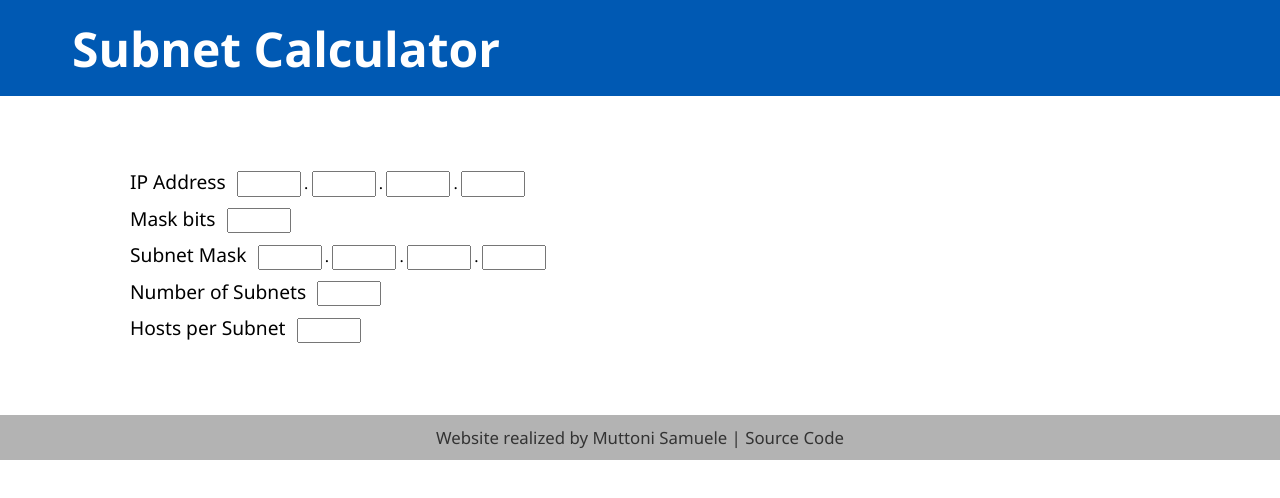
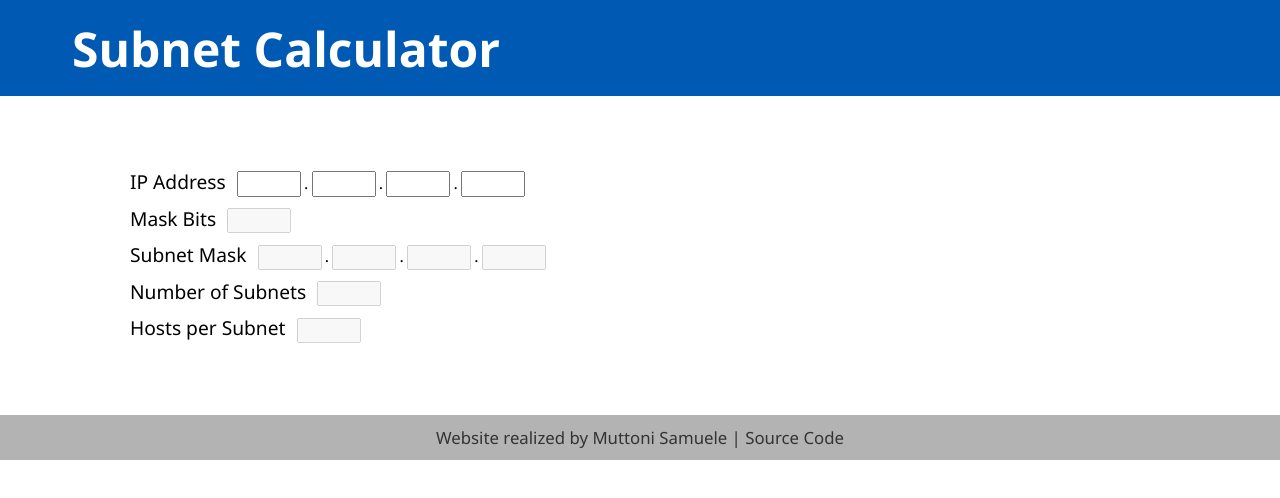
Before and after one commit to MuttoniSamuele/subnet-calculator, a React (Create React App) app: page / in a window 1280 px wide. Shown: the top 498 px of the page. Built offline with nearby package versions, Linux system fonts and the light colour scheme.

Commit message:
Add input autocompletion

```diff
--- a/src/components/Calculator/Calculator.tsx
+++ b/src/components/Calculator/Calculator.tsx
@@ -1,17 +1,162 @@
-import React from "react";
+import React, { useState } from "react";
 import IpInput from "./IpInput";
 import PosNumInput from "./PosNumInput";
+import { decToBin, binToDec } from "../../logics/binary";
 
 const Calculator: React.FC = () => {
+  enum InputType { IP_ADDR, MASK_BITS, SUB_MASK, SUBNETS, HOSTS, NONE };
+
+  const [netId, setNetId] = useState<number | null>(null);
+  const [subnetId, setSubnetId] = useState<number | null>(null);
+  const [focusedInput, setFocusedInput] = useState<InputType>(InputType.NONE);
+
+  const calcSubnetMask = (netId: number, subnetId: number): number[] => {
+    const mask = [0, 0, 0, 0];
+    let maskBits = netId + subnetId;
+    for (let i = 0; i < 4; i++) {
+      if (maskBits >= 8) {
+        mask[i] = 255;
+        maskBits -= 8;
+      } else {
+        mask[i] = binToDec(Array(8).fill(0).fill(1, 0, maskBits));
+        maskBits = 0;
+      }
+    }
+    return mask;
+  }
+
+  const handleIpChange = (ip: number[] | null): void => {
+    if (!ip) {
+      setNetId(null);
+      return;
+    }
+    const octect = decToBin(ip[0], 8);
+    if (octect[0] === 0) {  // Class A
+      setNetId(8);
+    } else if (octect[1] === 0) {  // Class B
+      setNetId(16);
+    } else if (octect[2] === 0) {  // Class C
+      setNetId(24);
+    } else {
+      setNetId(null);
+      return;
+    }
+    setSubnetId(0);
+  }
+
+  const handleMaskBitsChange = (bits: number | null): void => {
+    if (!bits || netId === null) {
+      return;
+    }
+    const newSubnetId = bits - netId;
+    if (newSubnetId < 0 || bits > 30) {
+      setSubnetId(null);
+      return;
+    }
+    setSubnetId(newSubnetId);
+  }
+
+  const handleSubMaskChange = (mask: number[] | null): void => {
+    if (!mask) {
+      return;
+    }
+    let maskBits = 0;
+    for (const octect of mask) {
+      let lastBit = 1;
+      for (const bit of decToBin(octect, 8)) {
+        if (bit === 1) {
+          if (lastBit === 0) {
+            setSubnetId(null);
+            return;
+          }
+          maskBits++;
+        }
+        lastBit = bit;
+      }
+    }
+    handleMaskBitsChange(maskBits);
+  }
+
+  const handleSubnetsChange = (subnets: number | null): void => {
+    if (!subnets || netId === null) {
+      return;
+    }
+    const newSubnetId = Math.ceil(Math.log(subnets) / Math.log(2));
+    handleMaskBitsChange(netId + newSubnetId);
+  }
+
+  const handleHostsChange = (hosts: number | null): void => {
+    if (!hosts) {
+      return;
+    }
+    const newHostId = Math.ceil(Math.log(hosts + 3) / Math.log(2));
+    handleMaskBitsChange(32 - newHostId);
+  }
+
+  const hasMaskBits = netId !== null && subnetId !== null;
+
   return (
     <main>
       <div className="main-inner container">
         <section className="inputs-wrapper">
-          <IpInput label="IP Address" onChange={(octects) => console.log(octects)} />
-          <PosNumInput label="Mask bits" max={30} onChange={(num) => console.log(num)} />
-          <IpInput label="Subnet Mask" onChange={(octects) => console.log(octects)} />
-          <PosNumInput label="Number of Subnets" max={Math.pow(2, 32)} onChange={(num) => console.log(num)} />
-          <PosNumInput label="Hosts per Subnet" max={Math.pow(2, 32)} onChange={(num) => console.log(num)} />
+          <IpInput
+            label="IP Address"
+            onChange={(ip) => {
+              setFocusedInput(InputType.IP_ADDR);
+              handleIpChange(ip);
+            }}
+          />
+          <PosNumInput
+            label="Mask Bits"
+            value={focusedInput === InputType.MASK_BITS ? undefined
+              : hasMaskBits ? netId+subnetId
+              : null
+            }
+            max={30}
+            disabled={netId === null}
+            onChange={(bits) => {
+              setFocusedInput(InputType.MASK_BITS);
+              handleMaskBitsChange(bits);
+            }}
+          />
+          <IpInput
+            label="Subnet Mask"
+            value={focusedInput === InputType.SUB_MASK ? undefined
+              : hasMaskBits ? calcSubnetMask(netId, subnetId)
+              : null
+            }
+            disabled={netId === null}
+            onChange={(mask) => {
+              setFocusedInput(InputType.SUB_MASK);
+              handleSubMaskChange(mask);
+            }}
+          />
+          <PosNumInput
+            label="Number of Subnets"
+            value={focusedInput === InputType.SUBNETS ? undefined
+              : hasMaskBits ? Math.pow(2, subnetId)
+              : null
+            }
+            max={Math.pow(2, 32)}
+            disabled={netId === null}
+            onChange={(subnets) => {
+              setFocusedInput(InputType.SUBNETS);
+              handleSubnetsChange(subnets);
+            }}
+          />
+          <PosNumInput
+            label="Hosts per Subnet"
+            value={focusedInput === InputType.HOSTS ? undefined
+              : hasMaskBits ? Math.pow(2, 32-netId-subnetId)-3
+              : null
+            }
+            max={Math.pow(2, 32)}
+            disabled={netId === null}
+            onChange={(hosts) => {
+              setFocusedInput(InputType.HOSTS);
+              handleHostsChange(hosts);
+            }}
+          />
         </section>
       </div>
     </main>
--- a/src/components/Calculator/IpInput.tsx
+++ b/src/components/Calculator/IpInput.tsx
@@ -1,12 +1,22 @@
-import React, { useState } from "react";
+import React, { useState, useEffect } from "react";
 
 interface Props {
   label: string;
+  value?: number[] | null;
+  disabled?: boolean
   onChange: (octects: number[] | null) => void;
 }
 
 const IpInput: React.FC<Props> = (props) => {
-  const [octects, setOctects] = useState<(number | null)[]>(Array(4).fill(null));
+  const [octects, setOctects] = useState<(number | null)[]>(
+    props.value ? props.value as (number | null)[] : Array(4).fill(null)
+  );
+
+  useEffect(() => {
+    if (props.value !== undefined) {
+      setOctects(props.value !== null ? props.value as (number | null)[] : Array(4).fill(null));
+    }
+  }, [props.value]);
 
   // Converts the given string to an acceptable octect.
   // Returns null if the octect is not acceptable.
@@ -41,6 +51,7 @@ const IpInput: React.FC<Props> = (props) => {
           <input
             type="text"
             value={octect !== null ? octect : ""}
+            disabled={props.disabled}
             onChange={(e) => handleChange(e, i)}
           />
           {i < octects.length-1 && "."}
--- a/src/components/Calculator/PosNumInput.tsx
+++ b/src/components/Calculator/PosNumInput.tsx
@@ -1,20 +1,30 @@
-import React, { useState } from "react";
+import React, { useState, useEffect } from "react";
 
 interface Props {
   label: string;
+  value?: number | null;
   max?: number;
+  disabled?: boolean
   onChange: (num: number | null) => void;
 }
 
 const PosNumInput: React.FC<Props> = (props) => {
-  const [num, setNum] = useState<number | null>(null);
+  const [num, setNum] = useState<number | null>(
+    props.value === undefined ? null : props.value
+  );
+
+  useEffect(() => {
+    if (props.value !== undefined) {
+      setNum(props.value);
+    }
+  }, [props.value]);
 
   const handleChange = (e: React.ChangeEvent<HTMLInputElement>) => {
     let newNum: number | null = parseInt(e.target.value);
     if (e.target.value.length === 0) {
       newNum = null;
     } else if (isNaN(newNum) || isNaN(Number(e.target.value)) ||
-               newNum <= 0 || (props.max && newNum > props.max)) {
+        newNum <= 0 || (props.max && newNum > props.max)) {
       return;
     }
     props.onChange(newNum);
@@ -27,6 +37,7 @@ const PosNumInput: React.FC<Props> = (props) => {
       <input
         type="text"
         value={num !== null ? num : ""}
+        disabled={props.disabled}
         onChange={handleChange}
       />
     </div>
--- a/src/index.css
+++ b/src/index.css
@@ -58,6 +58,10 @@ footer a, footer a:hover, footer a:visited {
 
 footer a:hover {
   text-decoration: underline;
+}
+
+main {
+  /* min-height: 90vh; */
 }
 
 .main-inner {
--- /dev/null
+++ b/src/logics/binary.ts
@@ -0,0 +1,25 @@
+export type byte = (0 | 1)[];
+
+// Converts a given number to binary as a byte type.
+// If the minBits parameter is specified fills the byte with minBits zeros.
+export function decToBin(dec: number, minBits?: number): byte {
+  if (minBits === undefined) {
+    minBits = 0;
+  }
+  const bin: byte = [];
+  do {
+    bin.push((dec % 2) as (0 | 1));
+    dec = Math.floor(dec / 2);
+    minBits--;
+  } while (dec !== 0 || minBits > 0);
+  return bin.reverse();
+}
+
+// Converts a given number of type byte to decimal.
+export function binToDec(bin: byte): number {
+  let dec = 0;
+  bin.forEach((bit, i) => {
+    dec += bit * Math.pow(2, bin.length-i-1);
+  })
+  return dec;
+}
```
